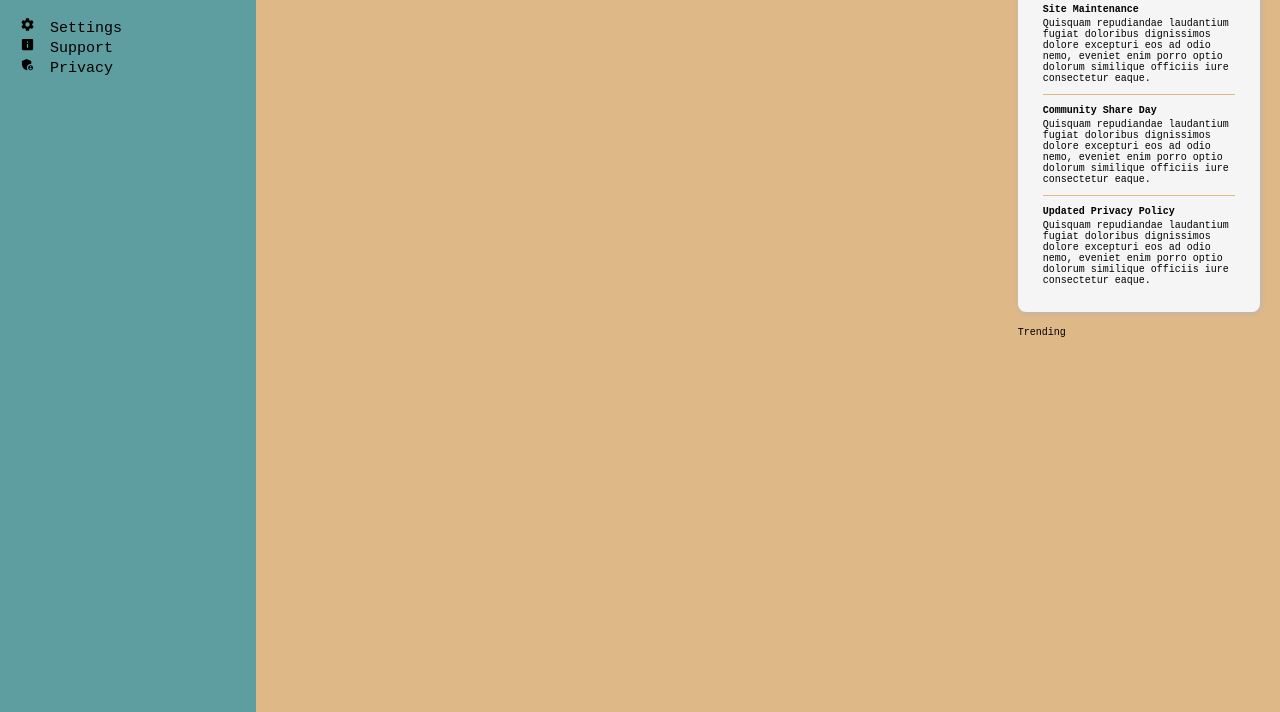
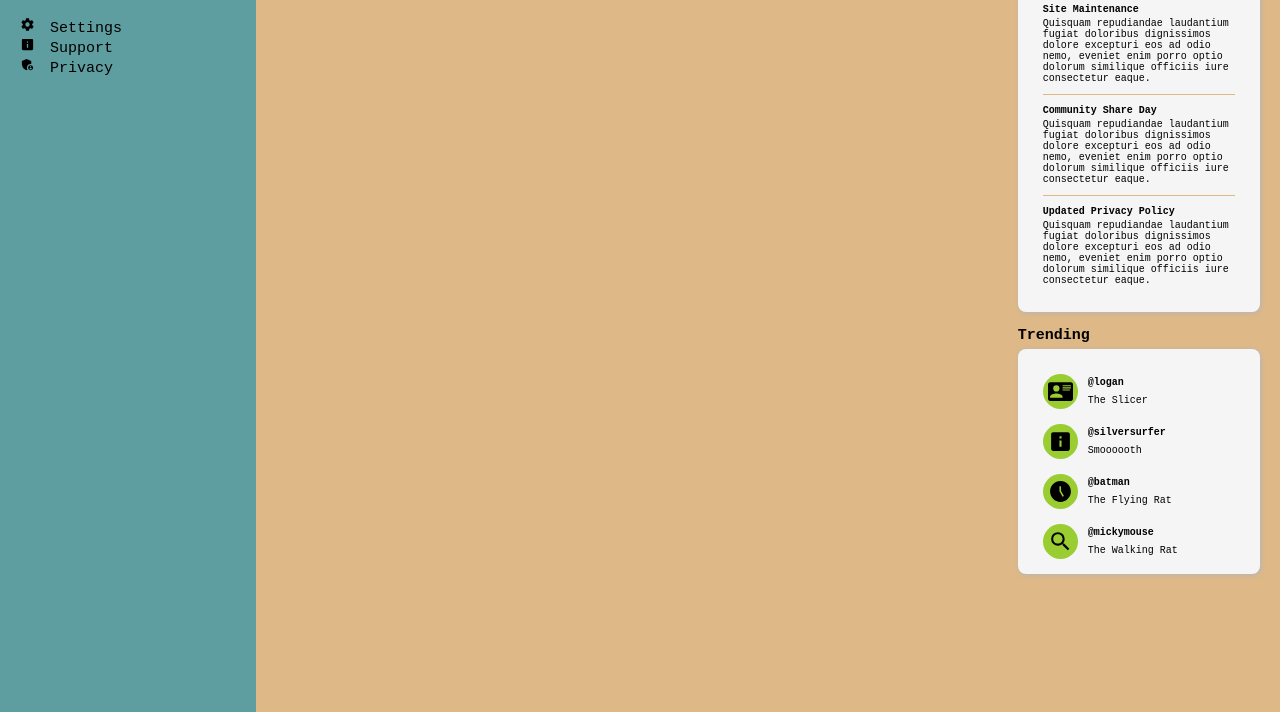
Before and after one commit to eramaan/dashboard-project, a plain HTML site: page index.html in a window 1280 px wide. Shown: the part 188-900 px from the top of the page. Drawn offline with Linux system fonts and the light colour scheme.

Commit message:
added trending section

```diff
--- a/index.html
+++ b/index.html
@@ -74,7 +74,38 @@
                     </div>
                 </div>
             </div>
-            <div id="trending">Trending</div>
+            <div id="trending">
+                <p class="main-title">Trending</p>
+                <div class="item-bkgr" id="users-trending">
+                    <div id="user-welcome">
+                        <div id="user-welcome-icon">
+                            <img class="user-icon" src="icons/card-account-details.svg" alt="">
+                        </div>
+                        <p><strong>@logan</strong></p>
+                        <p>The Slicer</p>
+                    </div>
+                    <div id="user-welcome">
+                        <div id="user-welcome-icon">
+                            <img class="user-icon" src="icons/information-box.svg" alt="">
+                        </div>
+                        <p><strong>@silversurfer</strong></p>
+                        <p>Smoooooth</p>
+                    </div>
+                    <div id="user-welcome">
+                        <div id="user-welcome-icon">
+                            <img class="user-icon" src="icons/clock-time-five.svg" alt="">
+                        </div>
+                        <p><strong>@batman</strong></p>
+                        <p>The Flying Rat</p>
+                    </div>
+                    <div id="user-welcome">
+                        <div id="user-welcome-icon">
+                            <img class="user-icon" src="icons/magnify.svg" alt="">
+                        </div>
+                        <p><strong>@mickymouse</strong></p>
+                        <p>The Walking Rat</p>
+                    </div>
+            </div>
         </div>
     </div>
 
--- a/style.css
+++ b/style.css
@@ -170,3 +170,7 @@ hr {
     border-bottom: 1px solid var(--bkgr-dark);
     padding-bottom: 10px;
 }
+#users-trending {
+    display: grid;
+    gap: 15px;
+}
```
